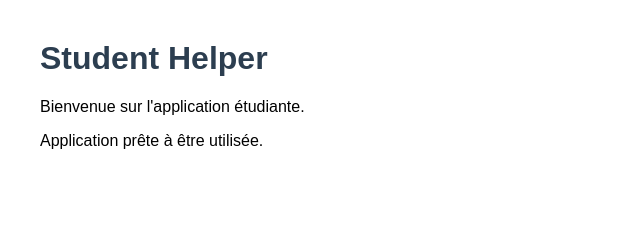
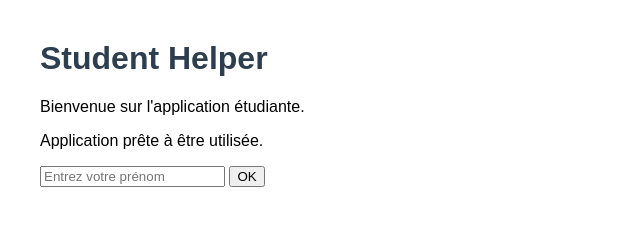
Before and after one commit to oryam/git-commit-training, a plain HTML site: page index.html in a window 1280 px wide. Shown: the whole page, without its empty margins (0-640 px from the left). Drawn offline with Linux system fonts and the light colour scheme.

Commit message:
Ajout champ de saisie du prénom

```diff
--- a/index.html
+++ b/index.html
@@ -13,6 +13,9 @@
     <p>Bienvenue sur l'application étudiante.</p>
   </div>
 
+  <input type="text" id="prenom" placeholder="Entrez votre prénom">
+  <button id="btnOk">OK</button>
+
   <script src="script.js"></script>
 </body>
 </html>
```
